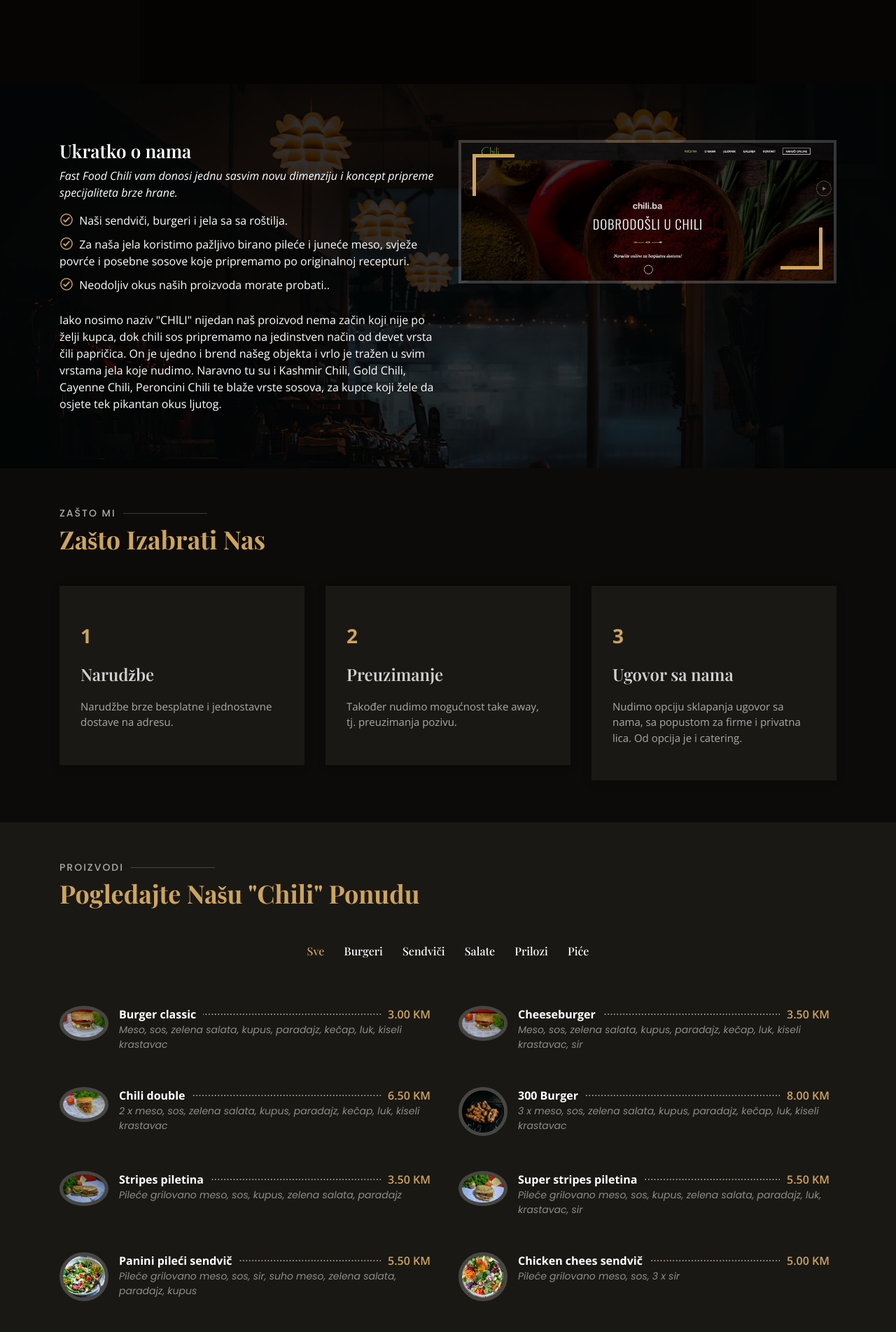
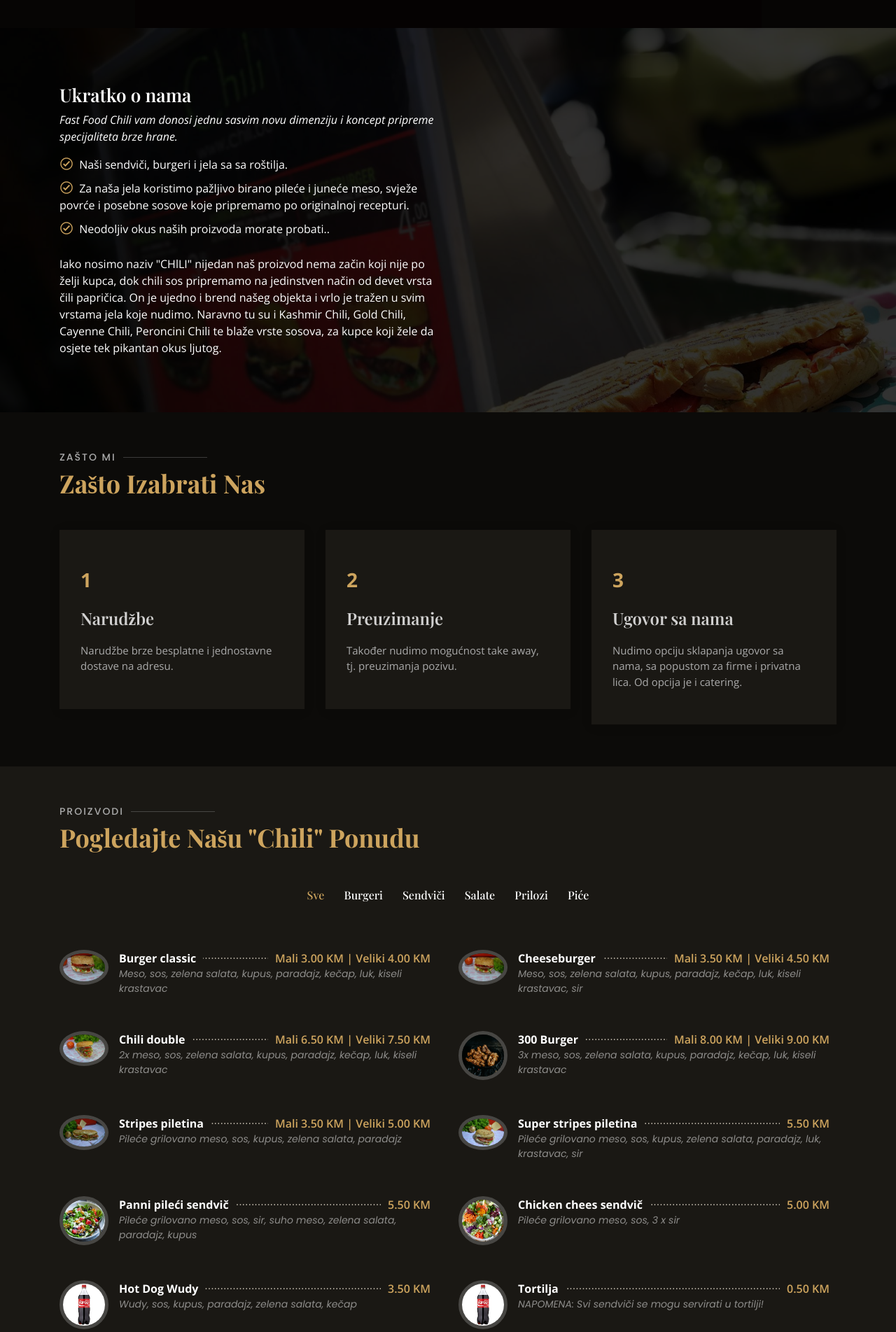
Before and after one commit to msosic97/FastFood, a plain HTML site: page index.html in a window 1280 px wide. Shown: the part 760-2663 px from the top of the page at 70% size. Drawn offline with nearby package versions, Linux system fonts and the light colour scheme; a web font is replaced by a local one.

Commit message:
msg chili logo

```diff
--- a/assets/css/style.css
+++ b/assets/css/style.css
@@ -472,8 +472,8 @@ h1, h2, h3, h4, h5, h6 {
 --------------------------------------------------------------*/
 #hero {
   width: 100%;
-  height: 110vh;
-  background: url("../img/Chili-bg.png") top center;
+  height: 100vh;
+  background: url("../img/Chili2-bg.png") top center;
   background-size: contain;
   background-repeat: no-repeat;
   position: relative;
@@ -491,12 +491,12 @@ h1, h2, h3, h4, h5, h6 {
 }
 
 #hero .container {
-  padding-top: 400px;
+  padding-top: 100px;
 }
 
 @media (max-width: 992px) {
   #hero .container {
-    padding-top: 220px;
+    padding-top: 230px;
   }
 }
 
@@ -774,8 +774,9 @@ section {
 # About
 --------------------------------------------------------------*/
 .about {
-  background: url("../img/about-bg.jpg") center center;
+  background: url("../img/pilecibckgrnd.jpg") center center;
   background-size: cover;
+  background-repeat: no-repeat;
   position: relative;
   padding: 80px 0;
 }
--- a/index.html
+++ b/index.html
@@ -38,12 +38,12 @@
     <div class="container d-flex">
       <div class="contact-info mr-auto">
         <i class="icofont-clock-time icofont-rotate-180"></i> Pon-Sub: 09:00 - 18:00</span>&nbsp;&nbsp;
-        <a href="tel:+38733237340"><i class="icofont-phone"></i>+033 237 340 &nbsp;</a>
-        <a href="tel:+38761309809"><i class="icofont-phone"></i>+061 309 809 &nbsp; </a>
+        <a href="tel:+38733237340"><i class="icofont-phone"></i>+033 237 340 &nbsp;&nbsp;</a>
+        <a href="tel:+38761309809"><i class="icofont-phone"></i>+061 309 809 &nbsp;&nbsp; </a>
         <a href="viber://chat?number=%2B38761309809"><i class="icofont-brand-viber"></i>+061 309 809</a>
         <span class="d-none d-lg-inline-block">&nbsp; &nbsp;&nbsp;&nbsp;&nbsp; <!--whitespace &nbsp-->
       </div>
-
+      <!-- =====Languages=====-->
       <!--
             <div class="languages">
               <ul>
@@ -115,9 +115,9 @@
 
         <div class="row">
           <div class="col-lg-6 order-1 order-lg-2" data-aos="zoom-in" data-aos-delay="100">
-            <div class="about-img">
+            <!--<div class="about-img">
               <img src="assets/img/chili-ukratko-onama.jpg" alt="">
-            </div>
+            </div>-->
           </div>
           <div class="col-lg-6 pt-4 pt-lg-0 order-2 order-lg-1 content">
             <h3>Ukratko o nama</h3>
@@ -211,7 +211,7 @@
           <div class="col-lg-6 menu-item filter-burgeri">
             <img src="assets/img/menu/lobster-bisque.jpg" class="menu-img" alt="">
             <div class="menu-content">
-              <a href="assets/img/specialiteti/300burger.jpg" target="_parent">Burger classic</a><span>3.00 KM</span>
+              <a href="assets/img/specialiteti/300burger.jpg" target="_parent">Burger classic</a><span>Mali 3.00 KM | Veliki 4.00 KM</span>
             </div>
             <div class="menu-ingredients">
               Meso, sos, zelena salata, kupus, paradajz, kečap, luk, kiseli krastavac
@@ -221,7 +221,7 @@
           <div class="col-lg-6 menu-item filter-burgeri">
             <img src="assets/img/menu/bread-barrel.jpg" class="menu-img" alt="">
             <div class="menu-content">
-              <a href="#">Cheeseburger</a><span>3.50 KM</span>
+              <a href="#">Cheeseburger</a><span>Mali 3.50 KM | Veliki 4.50 KM</span>
             </div>
             <div class="menu-ingredients">
               Meso, sos, zelena salata, kupus, paradajz, kečap, luk, kiseli krastavac, sir
@@ -231,20 +231,20 @@
           <div class="col-lg-6 menu-item filter-burgeri">
             <img src="assets/img/menu/cake.jpg" class="menu-img" alt="">
             <div class="menu-content">
-              <a href="#">Chili double</a><span>6.50 KM</span>
+              <a href="#">Chili double</a><span>Mali 6.50 KM | Veliki 7.50 KM</span>
             </div>
             <div class="menu-ingredients">
-              2 x meso, sos, zelena salata, kupus, paradajz, kečap, luk, kiseli krastavac
+              2x meso, sos, zelena salata, kupus, paradajz, kečap, luk, kiseli krastavac
             </div>
           </div>
 
           <div class="col-lg-6 menu-item filter-burgeri">
             <img src="assets/img/menu/tuscan-grilled.jpg" class="menu-img" alt="">
             <div class="menu-content">
-              <a href="#">300 Burger</a><span>8.00 KM</span>
+              <a href="#">300 Burger</a><span>Mali 8.00 KM | Veliki 9.00 KM</span>
             </div>
             <div class="menu-ingredients">
-              3 x meso, sos, zelena salata, kupus, paradajz, kečap, luk, kiseli krastavac
+              3x meso, sos, zelena salata, kupus, paradajz, kečap, luk, kiseli krastavac
             </div>
           </div>
 
@@ -252,7 +252,7 @@
           <div class="col-lg-6 menu-item filter-sendvici">
             <img src="assets/img/menu/caesar.jpg" class="menu-img" alt="">
             <div class="menu-content">
-              <a href="#">Stripes piletina</a><span>3.50 KM</span>
+              <a href="#">Stripes piletina</a><span>Mali 3.50 KM | Veliki 5.00 KM</span>
             </div>
             <div class="menu-ingredients">
               Pileće grilovano meso, sos, kupus, zelena salata, paradajz
@@ -272,7 +272,7 @@
           <div class="col-lg-6 menu-item filter-sendvici">
             <img src="assets/img/menu/greek-salad.jpg" class="menu-img" alt="">
             <div class="menu-content">
-              <a href="#">Panini pileći sendvič</a><span>5.50 KM</span>
+              <a href="#">Panni pileći sendvič</a><span>5.50 KM</span>
             </div>
             <div class="menu-ingredients">
               Pileće grilovano meso, sos, sir, suho meso, zelena salata, paradajz, kupus
@@ -296,6 +296,16 @@
             </div>
             <div class="menu-ingredients">
               Wudy, sos, kupus, paradajz, zelena salata, kečap
+            </div>
+          </div>
+
+          <div class="col-lg-6 menu-item filter-sendvici">
+            <img src="assets/img/menu/lobster-roll.jpg" class="menu-img" alt="">
+            <div class="menu-content">
+              <a href="#">Tortilja</a><span>0.50 KM</span>
+            </div>
+            <div class="menu-ingredients">
+              NAPOMENA: Svi sendviči se mogu servirati u tortilji!
             </div>
           </div>
 
@@ -337,7 +347,7 @@
               <a href="#">Onion rings</a><span>3.00 KM</span>
             </div>
             <div class="menu-ingredients">
-              -
+              Pohovani luk
             </div>
           </div>
 
@@ -1022,7 +1032,7 @@
 
     <div class="container">
       <div class="copyright">
-        &copy; Copyright <strong><span>Fast Food CHILI</span></strong>
+        &copy; Copyright 2021 <strong><span>Fast Food CHILI</span></strong>
       </div>
     </div>
   </footer><!-- End Footer -->
```
Also changed, not shown: assets/img/Chili2-bg.png (added), assets/img/Chili3-bg.png (added), assets/img/pilecibckgrnd.jpg (added).
